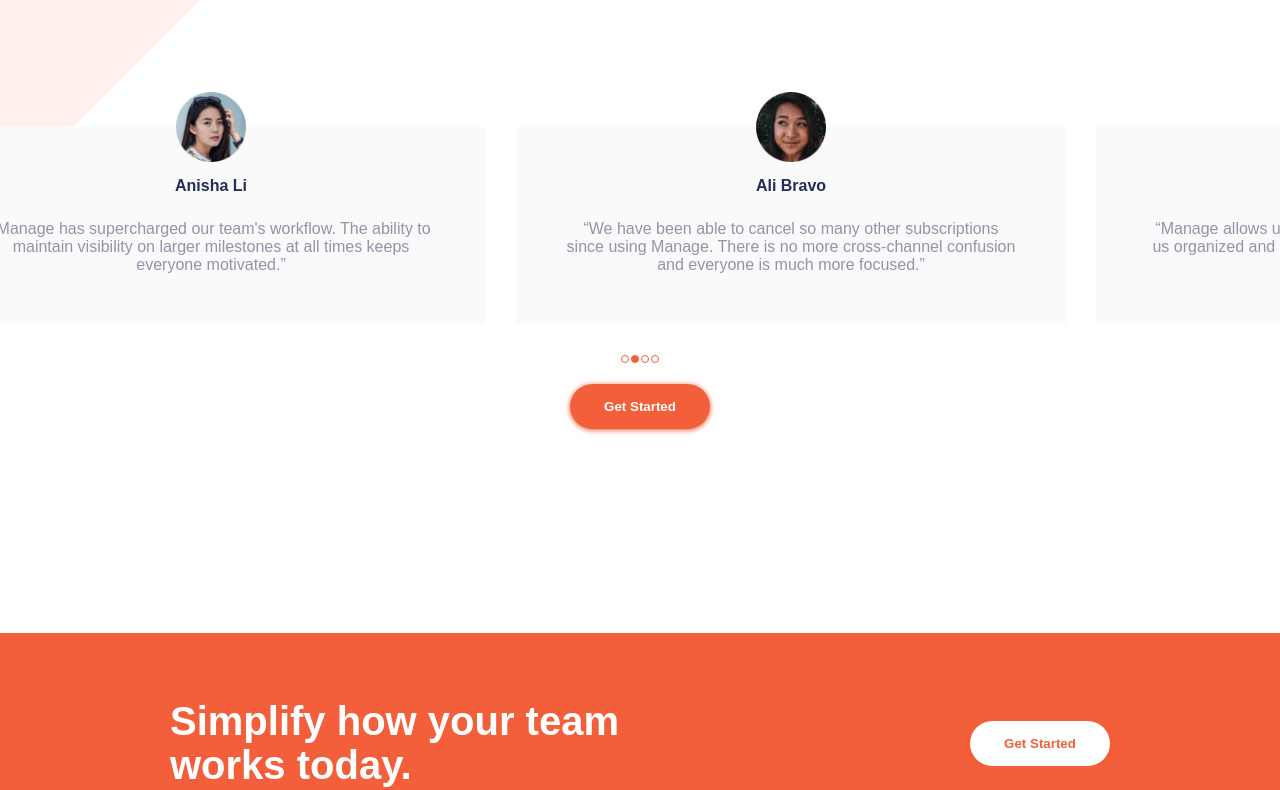
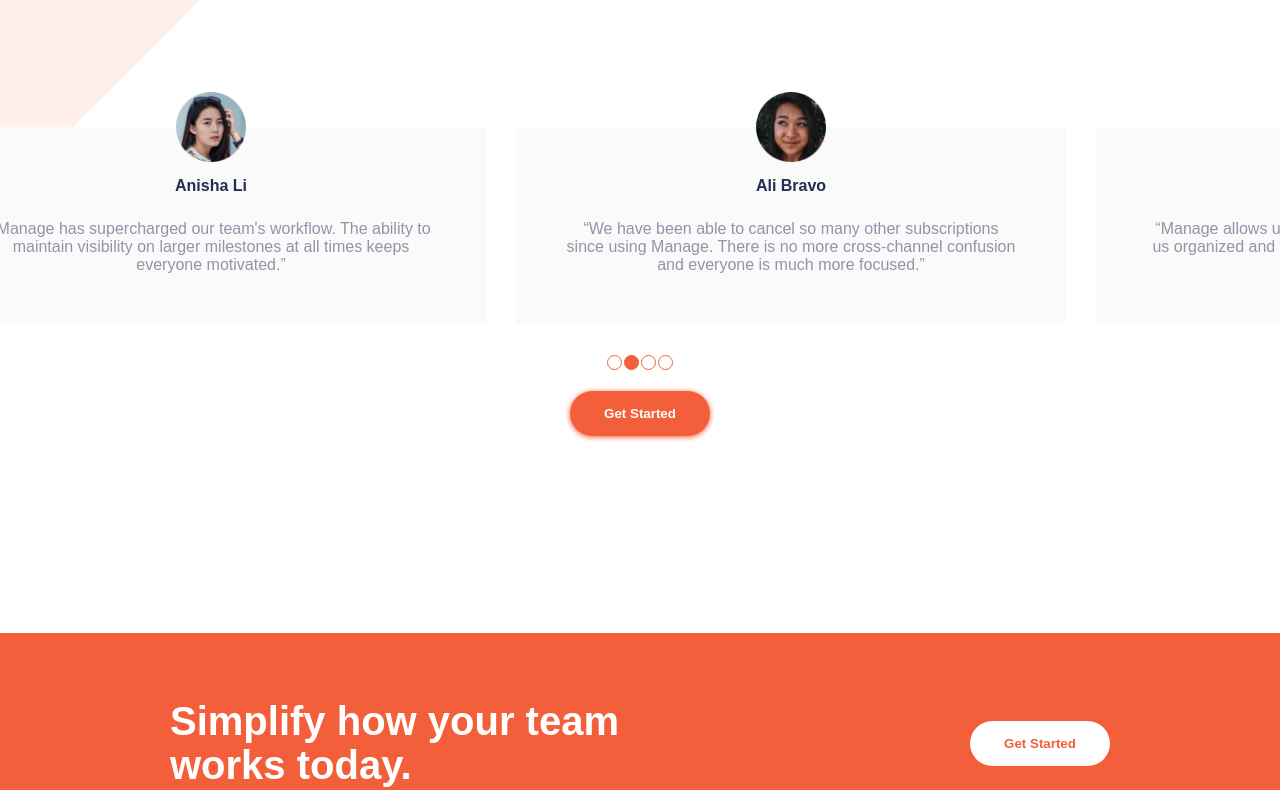
Before and after one commit to nina1012/manage-landing-page, a website: page index.html in a window 1280 px wide. Shown: the part 1467-2257 px from the top of the page. Drawn offline with Linux system fonts and the light colour scheme; a web font is replaced by a local one.

Commit message:
changing the size of circles in slider on desktop screens

```diff
--- a/sass/component/_circle.scss
+++ b/sass/component/_circle.scss
@@ -16,11 +16,15 @@
 
   .circle {
     display: inline-block;
-    width: 8px;
-    height: 8px;
+    width: 15px;
+    height: 15px;
     border: 1px solid var(--bright-red) !important;
     border-radius: 50%;
     margin: 0.1rem;
+    @include respond(mobile) {
+      width: 8px;
+      height: 8px;
+    }
 
     &:hover {
       background-color: var(--bright-red);
```
Also changed, not shown: css/styles.css.
